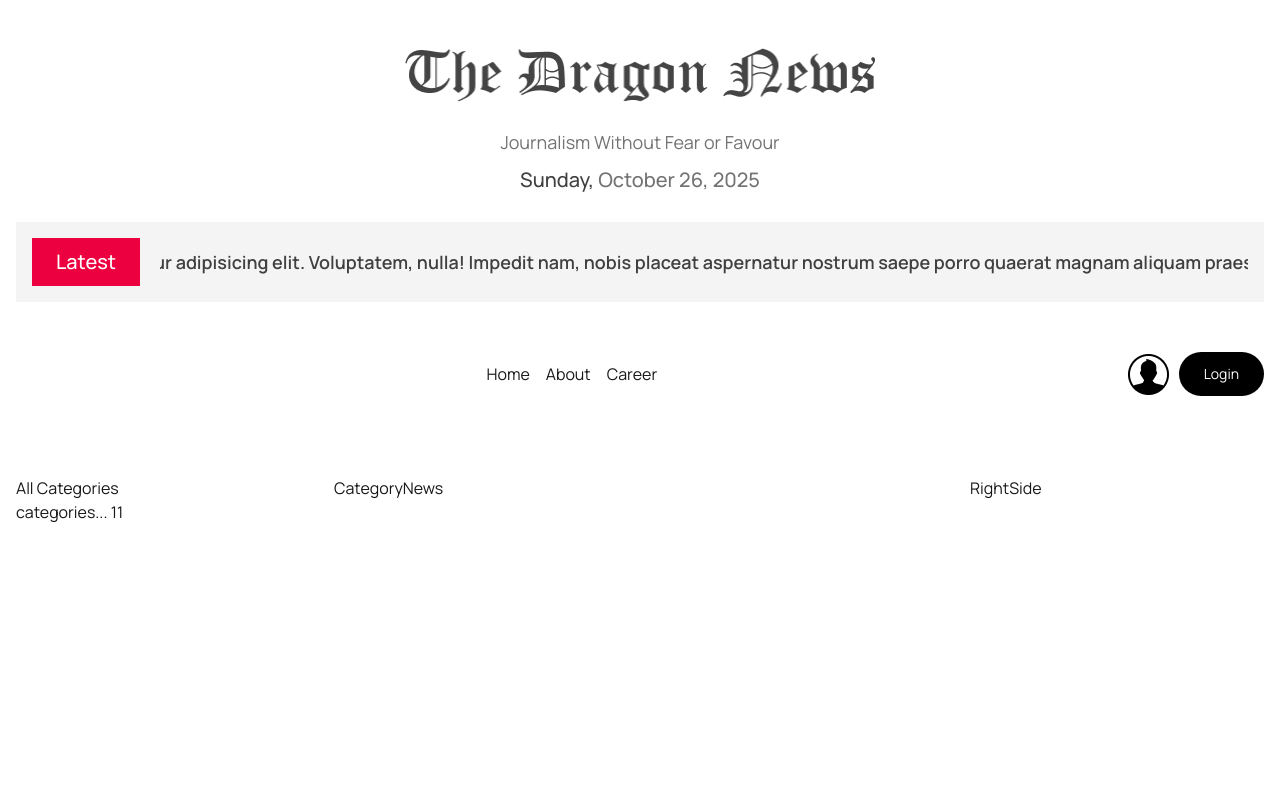
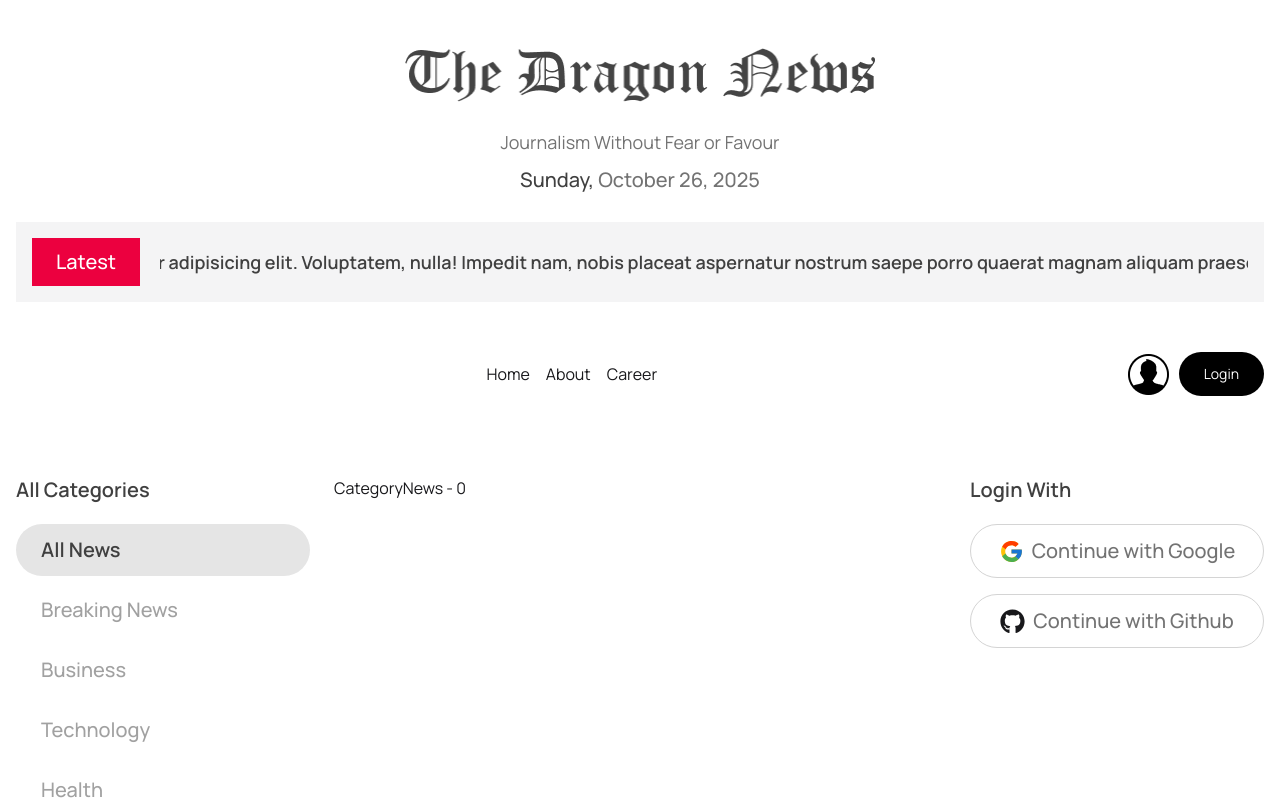
Before and after one commit to iamalshahed/ph-dragon-news, a React (Vite) app: page /category/0 in a window 1280 px wide. Shown: the top 800 px of the page. Built offline with nearby package versions, Linux system fonts and the light colour scheme.

Commit message:
50-5 Display Categories & Show Params & Social Login options

```diff
--- a/package.json
+++ b/package.json
@@ -15,6 +15,7 @@
     "react": "^19.1.1",
     "react-dom": "^19.1.1",
     "react-fast-marquee": "^1.6.5",
+    "react-icons": "^5.5.0",
     "react-router": "^7.9.4",
     "tailwindcss": "^4.1.16"
   },
--- a/src/Components/AllCategories/AllCategories.jsx
+++ b/src/Components/AllCategories/AllCategories.jsx
@@ -1,4 +1,5 @@
 import React, { use } from "react";
+import { NavLink } from "react-router";
 
 const allCategoriesPromies = fetch("/categories.json").then((res) =>
   res.json()
@@ -6,9 +7,22 @@ const allCategoriesPromies = fetch("/categories.json").then((res) =>
 
 const AllCategories = () => {
   const allCategories = use(allCategoriesPromies);
-  console.log(allCategories);
 
-  return <div>categories... {allCategories.length}</div>;
+  return (
+    <div className="space-y-2 mb-8">
+      {allCategories.map((category, index) => (
+        <li key={index}>
+          <NavLink
+            style={{ display: "block" }}
+            to={`/category/${category.id}`}
+            className={({ isActive }) => (isActive ? "active" : "pending")}
+          >
+            {category.name}
+          </NavLink>
+        </li>
+      ))}
+    </div>
+  );
 };
 
 export default AllCategories;
--- a/src/Components/HomeLayout/LeftSide.jsx
+++ b/src/Components/HomeLayout/LeftSide.jsx
@@ -4,8 +4,10 @@ import AllCategories from "../AllCategories/AllCategories";
 const LeftSide = () => {
   return (
     <div>
-      <div className="">
-        <h1>All Categories</h1>
+      <div className="mb-5">
+        <h1 className="text-neutral-700 text-xl font-semibold">
+          All Categories
+        </h1>
       </div>
 
       <Suspense
--- a/src/Components/HomeLayout/RightSide.jsx
+++ b/src/Components/HomeLayout/RightSide.jsx
@@ -1,11 +1,33 @@
-import React from 'react';
+import React from "react";
+import SocialLogin from "./SocialLogin";
+import { FcGoogle } from "react-icons/fc";
+import { FaGithub } from "react-icons/fa";
 
 const RightSide = () => {
-    return (
+  const loginBtnInfo = [
+    {
+      icon: <FcGoogle size={25} />,
+      label: "Continue with Google",
+    },
+    {
+      icon: <FaGithub size={25} />,
+      label: "Continue with Github",
+    },
+  ];
+
+  return (
+    <div>
+      <div>
+        <div className="mb-5">
+          <h1 className="text-neutral-700 text-xl font-semibold">Login With</h1>
+        </div>
+
         <div>
-            RightSide
+          <SocialLogin loginBtnInfo={loginBtnInfo} />
         </div>
-    );
+      </div>
+    </div>
+  );
 };
 
 export default RightSide;
--- /dev/null
+++ b/src/Components/HomeLayout/SocialLogin.jsx
@@ -0,0 +1,21 @@
+import React from "react";
+
+const SocialLogin = ({ loginBtnInfo }) => {
+  console.log(loginBtnInfo);
+
+  return (
+    <div className="flex flex-col gap-4">
+      {loginBtnInfo.map((btn, index) => (
+        <button
+          key={index}
+          className="w-full flex items-center gap-2 justify-center text-xl font-medium px-4 py-3 rounded-full cursor-pointer border border-neutral-300 hover:bg-neutral-200/70"
+        >
+          <span>{btn.icon}</span>
+          <p className="text-neutral-500">{btn.label}</p>
+        </button>
+      ))}
+    </div>
+  );
+};
+
+export default SocialLogin;
--- a/src/Pages/CategoryNews/CategoryNews.jsx
+++ b/src/Pages/CategoryNews/CategoryNews.jsx
@@ -1,9 +1,10 @@
-import React from 'react'
+import React from "react";
+import { useParams } from "react-router";
 
 const CategoryNews = () => {
-  return (
-    <div>CategoryNews</div>
-  )
-}
+  const { id } = useParams();
 
-export default CategoryNews
+  return <div>CategoryNews - {id}</div>;
+};
+
+export default CategoryNews;
--- a/src/index.css
+++ b/src/index.css
@@ -24,4 +24,18 @@
   button {
     @apply transition-colors duration-200;
   }
+
+  li {
+    @apply list-none;
+  }
 }
+
+@layer components {
+  .pending {
+    @apply text-neutral-400 text-xl font-medium px-[25px] py-3 rounded-full hover:bg-neutral-200/70;
+  }
+
+  .active {
+    @apply text-neutral-700 text-xl px-[25px] py-3 rounded-full font-semibold bg-neutral-200;
+  }
+}
```
Also changed, not shown: 1 other file (tests, documents, lock files or other folders).
